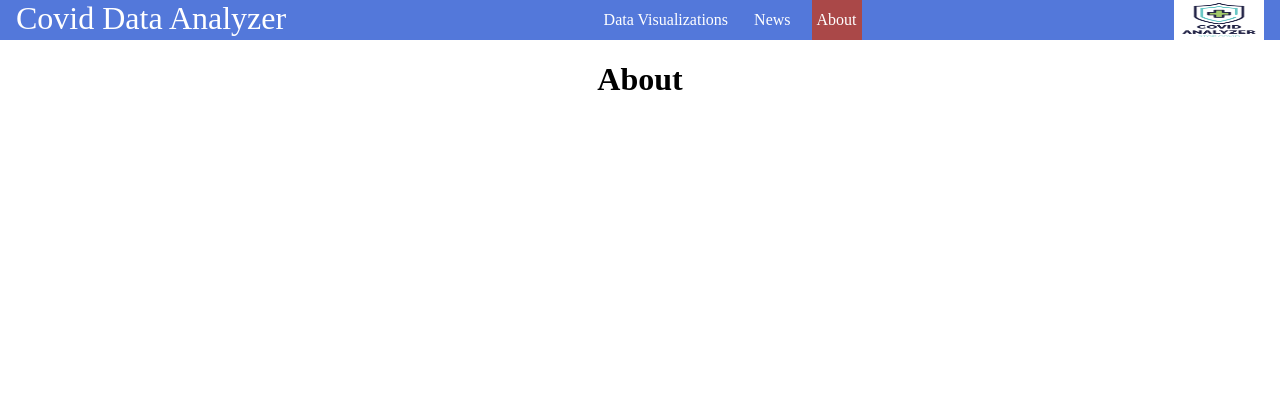
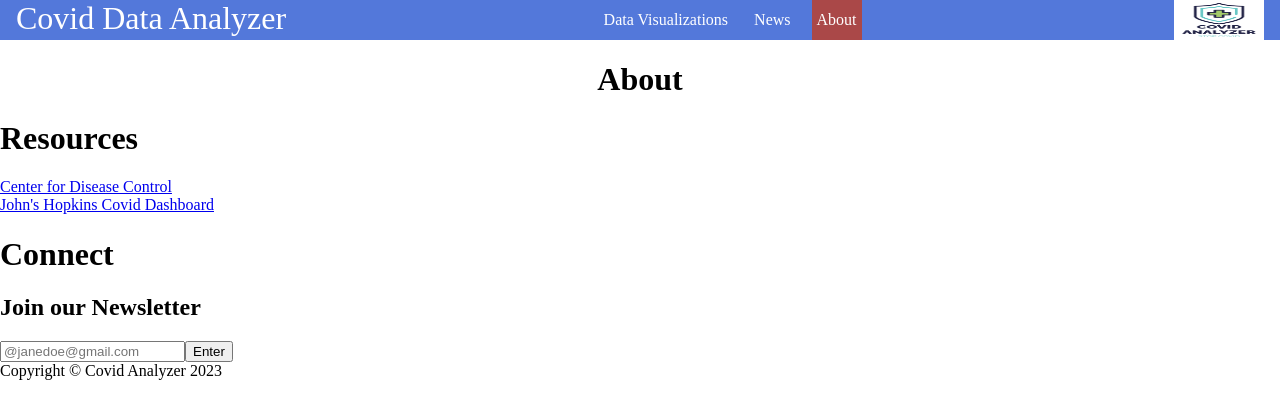
Before and after one commit to RBiju12/covid-data-analyzer, a React (Create React App) app: page /About in a window 1280 px wide. Shown: the top 418 px of the page. Built offline with nearby package versions, Linux system fonts and the light colour scheme.

Commit message:
Footer edits - no styling

```diff
--- a/src/App.js
+++ b/src/App.js
@@ -1,6 +1,6 @@
 import React from 'react';
 import "./stylesheet.css"
-
+import Footer from "./Footer"
 import Navbar from "./Navbar";
 import About from './pages/About';
 import DataVisualizations from './pages/DataVisualizations';
@@ -21,6 +21,7 @@ function App(){
 
             </Routes>
         </div>
+        <Footer />
         </>
     );
 }
--- /dev/null
+++ b/src/Footer.js
@@ -0,0 +1,47 @@
+import React from 'react';
+
+
+function Footer(){
+
+    const handleSubmit = () => {
+        alert("Thank you for subscribing to the newsletter!")
+    }
+
+
+
+    const year = new Date().getFullYear();
+
+    return(
+        <>
+        <div className='footer'>
+        <footer>
+        <h1><strong>Resources</strong></h1>
+        <a href="https://www.cdc.gov/">Center for Disease Control</a>
+        <br></br>
+        <a href="https://coronavirus.jhu.edu/map.html"> John's Hopkins Covid Dashboard</a>
+
+        <div className='connect'>
+            <h1>Connect</h1>
+
+        </div>
+
+        <div className='Newsletter'>
+            <h2><strong>Join our Newsletter</strong></h2>
+
+            <input type="text" placeholder="@janedoe@gmail.com"/>
+            <button type="submit" onClick={handleSubmit}>Enter</button>
+        </div>
+
+        {`Copyright  © Covid Analyzer ${year}`}
+
+
+
+
+
+        </footer>
+        </div>
+        </>
+    )
+}
+
+export default Footer;
```
